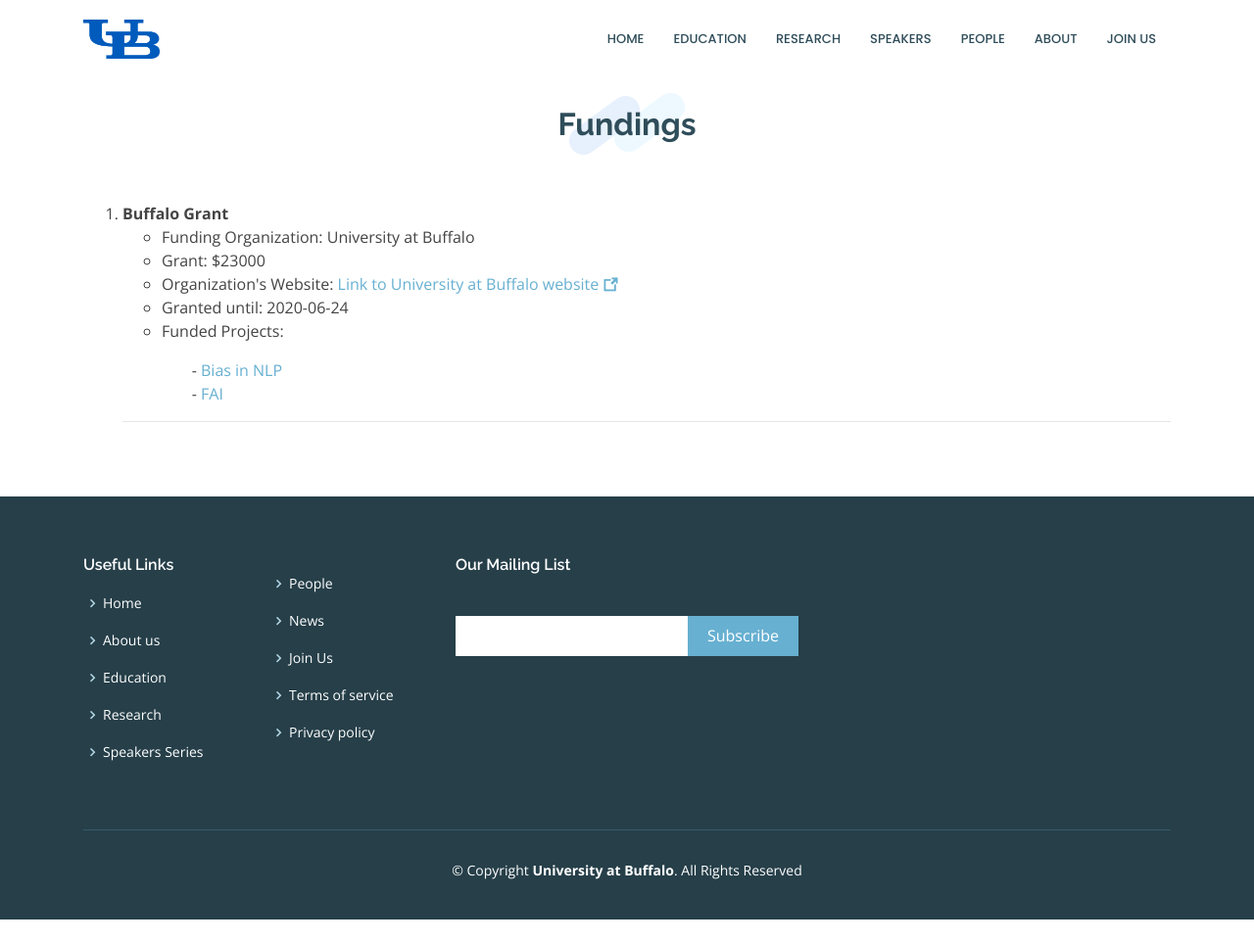
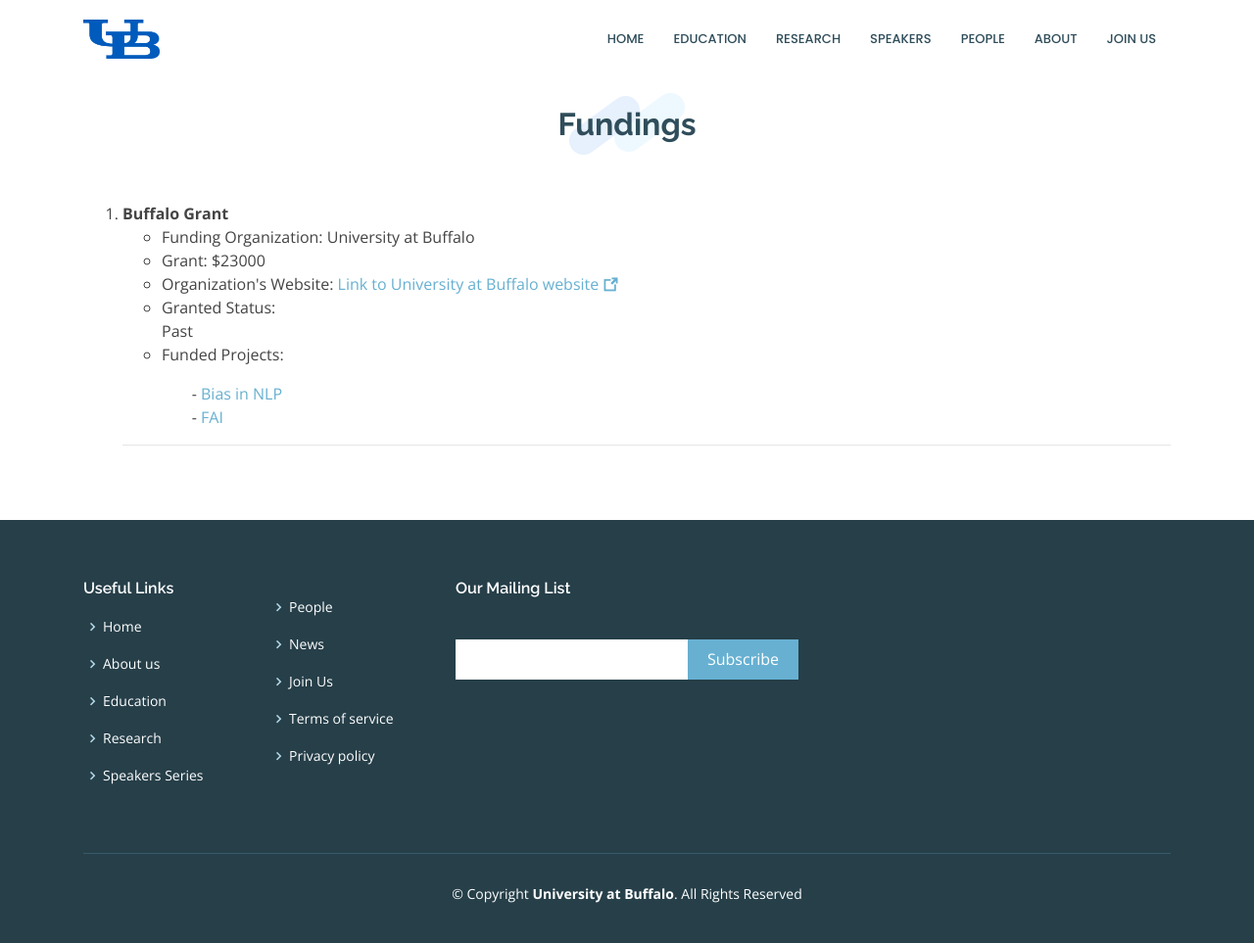
Before and after one commit to Mgeraci19/CS4SG.github.io, a Jekyll site: the page built from fundings.html, in a window 1280 px wide and 963 px high. Shown: the whole window at 98% size. Built offline with Jekyll 4.4.1, drawn with Linux system fonts in a browser that asks for light colours; part of the change alters nothing that is shown.

Commit message:
Update fundings.html

```diff
--- a/fundings.html
+++ b/fundings.html
@@ -17,7 +17,7 @@ title: Fundings
     Organization's Website: <a href="{{ fund.org_link }}" target="_blank">Link to {{ fund.organization }} website <i class="icofont-external-link"></i></a>
     </li>
     <li>
-      Granted until: {{  fund.duration }}
+      Granted Status: <div id="sts"></div>
     </li>
     <li>
     {% assign tag_array = fund.tagged_projects | split: "," %}
@@ -35,25 +35,21 @@ title: Fundings
     </ul>
     </li>
     <hr />
-{% endfor %}
-</ol>
-
 
 <script>
-function checker(d){
   var date = new Date();
 
-  mydate=new Date(d);
+  mydate=new Date({{  fund.duration }});
 
   if(date < mydate)
   {
-    console.log("current")
-    return "Current"
+    document.getElementById("sts").innerHTML = "Current"
   }
   else
   {
-    console.log("past")
-    return "Past"
+    document.getElementById("sts").innerHTML = "Past"
   }
-}
 </script>
+
+{% endfor %}
+</ol>
```
